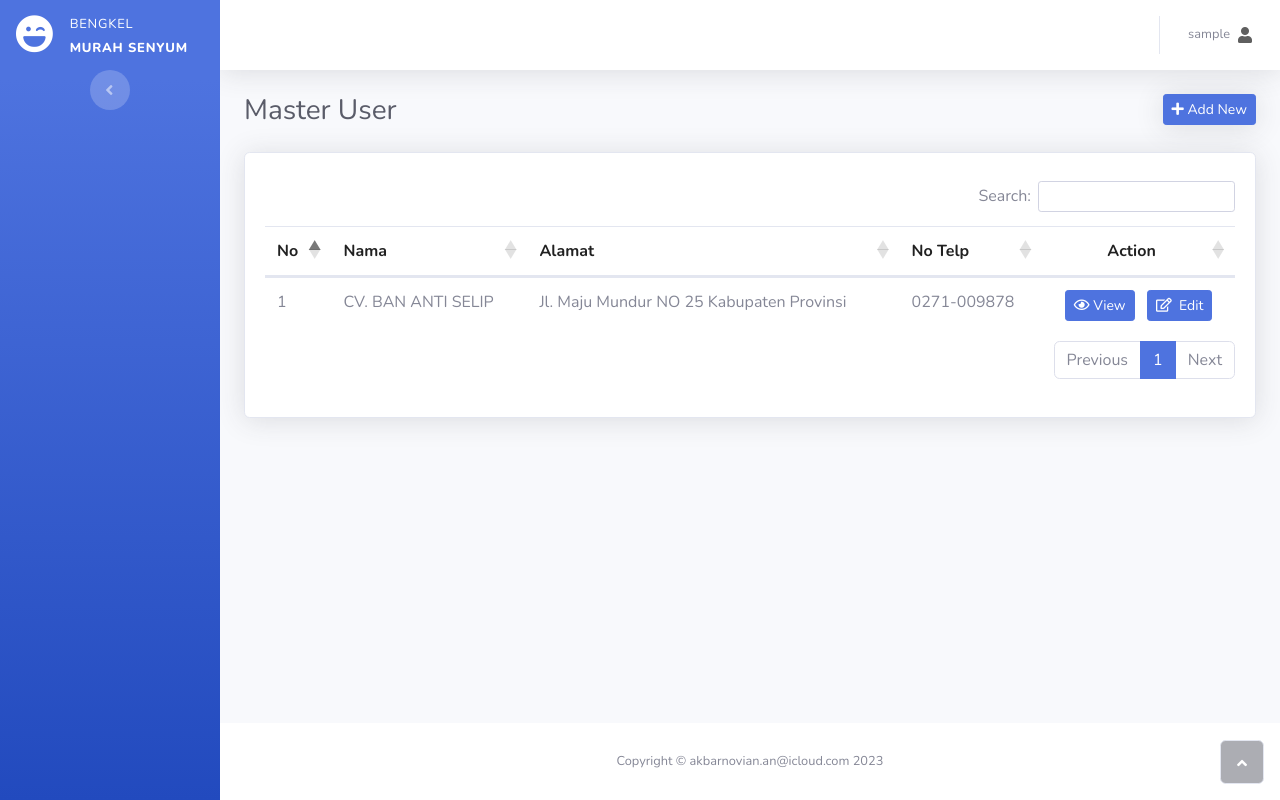
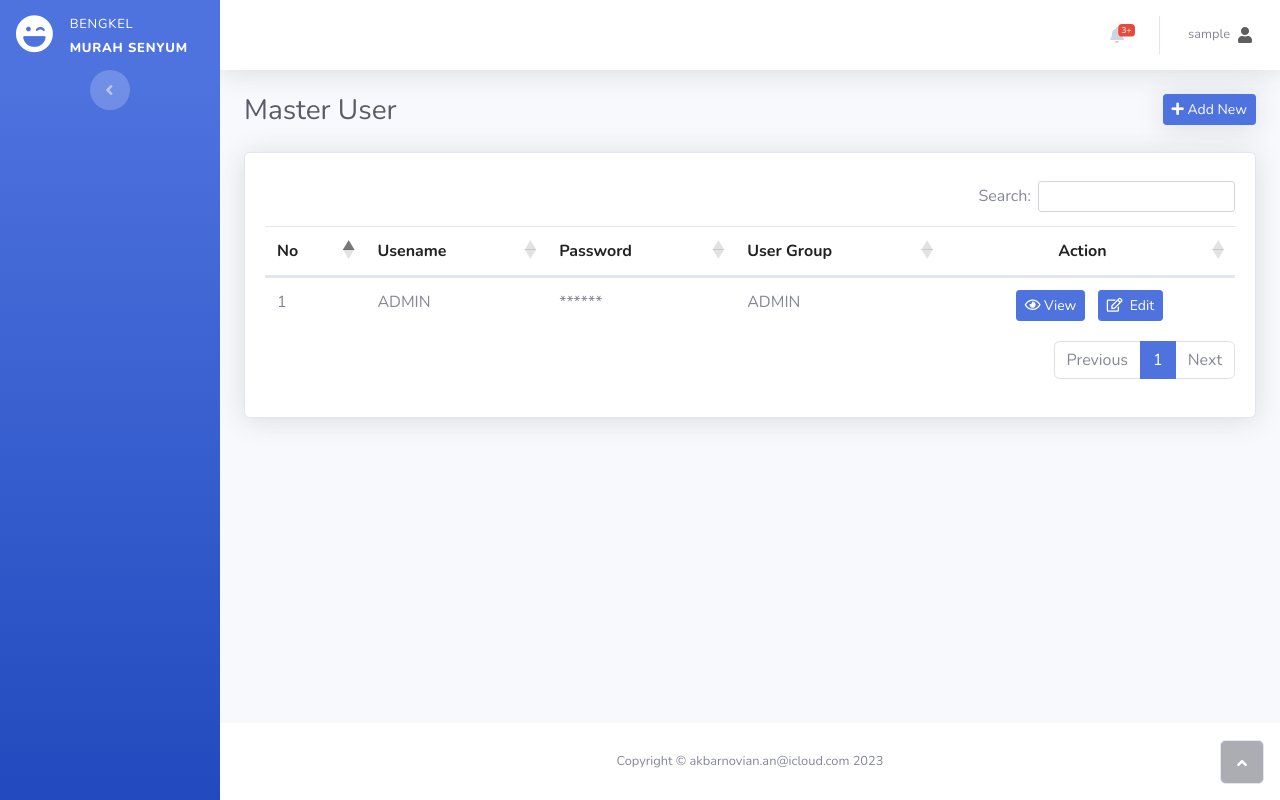
Before and after one commit to akbarnov/login_dynamic_navbar, a PHP site: page /user.php in a window 1280 px wide. Run offline with PHP 8.4, Linux system fonts and the light colour scheme; the visitor is signed in with stand-in values (Sample User, id 1); data that the repository does not hold is empty; some libraries are stand-ins or nearby versions.

```diff
--- a/header.php
+++ b/header.php
@@ -105,6 +105,34 @@ $filemenu = $filemenu['2'];
                     <div class="container-fluid">
                         <button class="btn btn-link d-md-none rounded-circle mr-3" id="sidebarToggleTop" type="button"><i class="fas fa-bars"></i></button>
                         <ul class="navbar-nav flex-nowrap ml-auto">
+                            <li class="nav-item dropdown no-arrow mx-1">
+                                <div class="nav-item dropdown no-arrow"><a class="dropdown-toggle nav-link" aria-expanded="false" data-bs-toggle="dropdown" href="#"><span class="badge bg-danger badge-counter">3+</span><i class="fas fa-bell fa-fw"></i></a>
+                                    <div class="dropdown-menu dropdown-menu-end dropdown-list animated--grow-in">
+                                        <h6 class="dropdown-header">alerts center</h6><a class="dropdown-item d-flex align-items-center" href="#">
+                                            <div class="me-3">
+                                                <div class="bg-primary icon-circle"><i class="fas fa-file-alt text-white"></i></div>
+                                            </div>
+                                            <div><span class="small text-gray-500">December 12, 2019</span>
+                                                <p>A new monthly report is ready to download!</p>
+                                            </div>
+                                        </a><a class="dropdown-item d-flex align-items-center" href="#">
+                                            <div class="me-3">
+                                                <div class="bg-success icon-circle"><i class="fas fa-donate text-white"></i></div>
+                                            </div>
+                                            <div><span class="small text-gray-500">December 7, 2019</span>
+                                                <p>$290.29 has been deposited into your account!</p>
+                                            </div>
+                                        </a><a class="dropdown-item d-flex align-items-center" href="#">
+                                            <div class="me-3">
+                                                <div class="bg-warning icon-circle"><i class="fas fa-exclamation-triangle text-white"></i></div>
+                                            </div>
+                                            <div><span class="small text-gray-500">December 2, 2019</span>
+                                                <p>Spending Alert: We've noticed unusually high spending for your account.</p>
+                                            </div>
+                                        </a><a class="dropdown-item text-center small text-gray-500" href="#">Show All Alerts</a>
+                                    </div>
+                                </div>
+                            </li>
                             <div class="d-none d-sm-block topbar-divider"></div>
                             <li class="nav-item dropdown no-arrow">
                                 <div class="nav-item dropdown no-arrow"><a class="dropdown-toggle nav-link" aria-expanded="false" data-toggle="dropdown" href="#"><span class="d-none d-lg-inline mr-2 text-gray-600 small"><?php echo $_SESSION['username'] ?></span><i class="fas fa-user" style="color: rgb(95,95,95);"></i></a>
--- a/user.php
+++ b/user.php
@@ -12,18 +12,18 @@
                         <thead>
                             <tr style="color: rgb(33,33,33);">
                                 <th nowrap>No</th>
-                                <th nowrap>Nama</th>
-                                <th nowrap>Alamat</th>
-                                <th nowrap>No Telp</th>
+                                <th nowrap>Usename</th>
+                                <th nowrap>Password</th>
+                                <th nowrap>User Group</th>
                                 <th style="min-width: 100px;text-align: center;">Action</th>
                             </tr>
                         </thead>
                         <tbody>
                             <tr>
                                 <td>1</td>
-                                <td>CV. BAN ANTI SELIP</td>
-                                <td>Jl. Maju Mundur NO 25 Kabupaten Provinsi</td>
-                                <td>0271-009878</td>
+                                <td>ADMIN</td>
+                                <td>******</td>
+                                <td>ADMIN</td>
                                 <td style="text-align: center;" nowrap>
                                     <button class="btn btn-primary btn-sm" type="button" data-target="#show-mastercost" data-toggle="modal" data-id="1" data-action="show"><i class="far fa-eye"></i>&nbsp;View</button>
                                     &nbsp;
@@ -50,19 +50,19 @@
 
                     <div class="row">
                         <div class="col">
-                            <div class="form-group"><label>Nama</label><input autocomplete="off" id="nama" class="form-control" name="nama" required>
+                            <div class="form-group"><label>Username</label><input autocomplete="off" id="username" class="form-control" name="username" required>
                             </div>
                         </div>
                     </div>
                     <div class="row">
                         <div class="col">
-                            <div class="form-group"><label>Alamat</label><input autocomplete="off" id="alamat" class="form-control" name="alamat" required>
+                            <div class="form-group"><label>Password</label><input autocomplete="off" id="password" class="form-control" name="password" required>
                             </div>
                         </div>
                     </div>
                     <div class="row">
                         <div class="col">
-                            <div class="form-group"><label>No Telp</label><input autocomplete="off" id="notelp" class="form-control" name="notelp" required>
+                            <div class="form-group"><label>User Group</label><input autocomplete="off" id="usergroup" class="form-control" name="usergroup" required>
                             </div>
                         </div>
                     </div>
@@ -73,8 +73,6 @@
 
             </div>
             </form>
-            <input autocomplete="off" id="harga_bbm" class="form-control" name="harga_bbm" value="" hidden>
-            <input autocomplete="off" id="ratio_bbm" class="form-control" name="ratio_bbm" value="" hidden>
         </div>
     </div>
 </div>
@@ -102,23 +100,13 @@
             $('.modal-footer').html('');
             if (action == 'edit') {
                 //edit data
-                $('#id').attr("disabled", false);
-                $('#services').attr("disabled", false);
-                $('#truck_type').attr("disabled", false);
-                $('#areafrom').attr("disabled", false);
-                $('#areato').attr("disabled", false);
-                $('#areaback').attr("disabled", false);
-                $('#routeplan').attr("disabled", false);
-                $('#customer').attr("disabled", false);
-                $('#jarak_tempuh_pp').attr("disabled", false);
-                $('#bbm_liter').attr("disabled", false);
-                $('#bbm_rupiah').attr("disabled", false);
-                $('#toll').attr("disabled", false);
-                $('#bm').attr("disabled", false);
-                $('#mel').attr("disabled", false);
-                $('#insentif').attr("disabled", false);
-                $('#uang_jalan').attr("disabled", false);
-                $('#keterangan').attr("disabled", false);
+                $('#username').val('ADMIN');
+                $('#password').val('******');
+                $('#usergroup').val('ADMIN');
+
+                $('#username').attr("disabled", false);
+                $('#password').attr("disabled", false);
+                $('#usergroup').attr("disabled", false);
 
                 $('.modal-footer').append(
                     '<button id="btnclose" class="btn btn-light" type="button" data-dismiss="modal">Close</button>'
@@ -126,44 +114,26 @@
                 );
             }else if (action == 'show'){
                 //show data
-                $('#id').attr("disabled", true);
-                $('#services').attr("disabled", true);
-                $('#truck_type').attr("disabled", true);
-                $('#areafrom').attr("disabled", true);
-                $('#areato').attr("disabled", true);
-                $('#areaback').attr("disabled", true);
-                $('#routeplan').attr("disabled", true);
-                $('#customer').attr("disabled", true);
-                $('#jarak_tempuh_pp').attr("disabled", true);
-                $('#bbm_liter').attr("disabled", true);
-                $('#bbm_rupiah').attr("disabled", true);
-                $('#toll').attr("disabled", true);
-                $('#bm').attr("disabled", true);
-                $('#mel').attr("disabled", true);
-                $('#insentif').attr("disabled", true);
-                $('#uang_jalan').attr("disabled", true);
-                $('#keterangan').attr("disabled", true);
+                $('#username').val('ADMIN');
+                $('#password').val('******');
+                $('#usergroup').val('ADMIN');
+
+                $('#username').attr("disabled", true);
+                $('#password').attr("disabled", true);
+                $('#usergroup').attr("disabled", true);
+
             }else{
                 //add new data
                 $('.modal-footer').html('');
 
-                $('#id').attr("disabled", false);
-                $('#services').attr("disabled", false);
-                $('#truck_type').attr("disabled", false);
-                $('#areafrom').attr("disabled", false);
-                $('#areato').attr("disabled", false);
-                $('#areaback').attr("disabled", false);
-                $('#routeplan').attr("disabled", false);
-                $('#customer').attr("disabled", false);
-                $('#jarak_tempuh_pp').attr("disabled", false);
-                $('#bbm_liter').attr("disabled", false);
-                $('#bbm_rupiah').attr("disabled", false);
-                $('#toll').attr("disabled", false);
-                $('#bm').attr("disabled", false);
-                $('#mel').attr("disabled", false);
-                $('#insentif').attr("disabled", false);
-                $('#uang_jalan').attr("disabled", false);
-                $('#keterangan').attr("disabled", false);
+                $('#username').val('');
+                $('#password').val('');
+                $('#usergroup').val('');
+
+                $('#username').attr("disabled", false);
+                $('#password').attr("disabled", false);
+                $('#usergroup').attr("disabled", false);
+
                 $('.modal-footer').append(
                     '<button id="btnclose" class="btn btn-light" type="button" data-dismiss="modal">Close</button>'
                     +'<button id="btnsubmit" class="btn btn-primary" type="submit" data-action="add">Save</button>'
```
Also changed, not shown: assets/img/gate.jpg (deleted), assets/img/icon-cdp.jpeg (deleted), assets/img/icon_bw.png (deleted), assets/img/logo-text.png (deleted), assets/img/logo.png (deleted), assets/img/portcdp.jpg (deleted).
